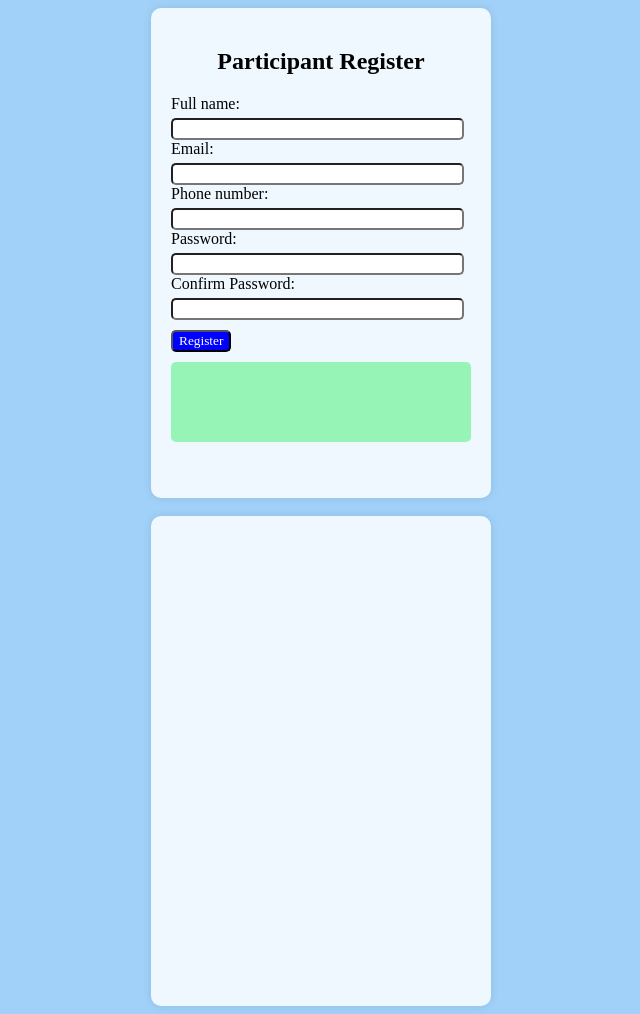
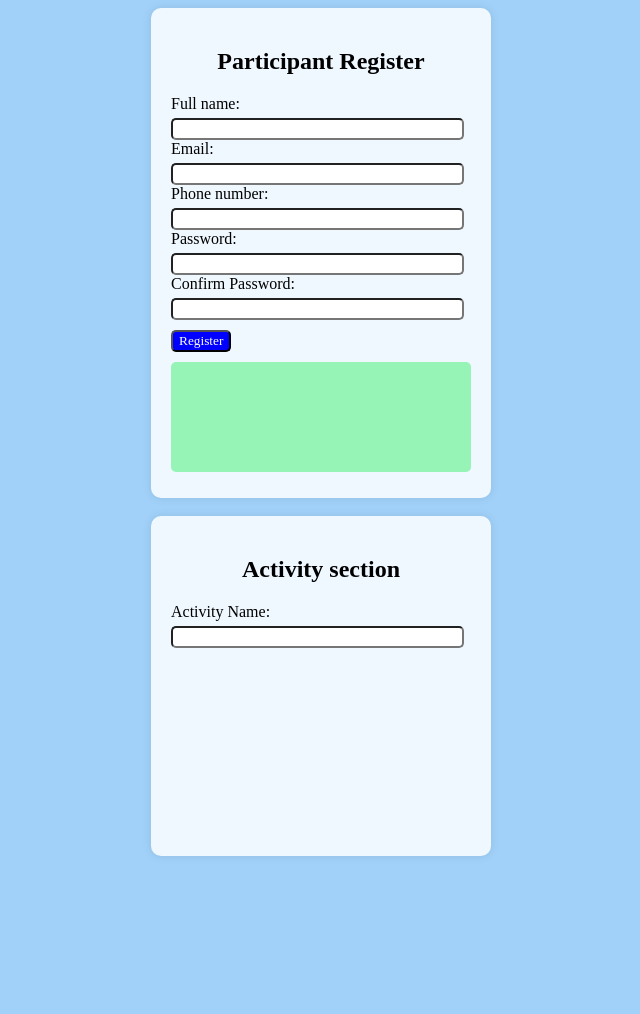
Before and after one commit to pkhunter47/WT_fall-25-26-, a PHP site: the page made by MID/lab task/lab task2.php in a window 1280 px wide. Shown: the whole page, without its empty margins (319-959 px from the left). After the commit the page ends 856 px from the top, so only its background shows below. Run offline with PHP 8.4, Linux system fonts and the light colour scheme.

Commit message:
activity and name added

```diff
--- a/MID/lab task/lab task2.php
+++ b/MID/lab task/lab task2.php
@@ -34,7 +34,7 @@
 }
 #output-box{
     width:300px;
-    height:80px;
+    height:110px;
     margin-top:10px;
     border-radius:5px;
     background-color:rgb(149, 244, 182);
@@ -49,7 +49,15 @@
     border-radius: 10px;
     padding: 20px;
     width: 300px;
-    height: 450px;
+    height: 300px;
+
+}
+#activity{
+     width: 95%;
+    margin-top: 5px;
+    border-radius: 5px;
+    box-shadow: dimgray;
+    font-family: 'Times New Roman', Times, serif;
 
 }
 
@@ -85,6 +93,11 @@
 
 
     <form id="form2">
+        <center>
+        <h2>Activity section</h2>
+        </center>
+        <label>Activity Name:</label>
+        <input type="text" id="activity">
 
 
 
```
